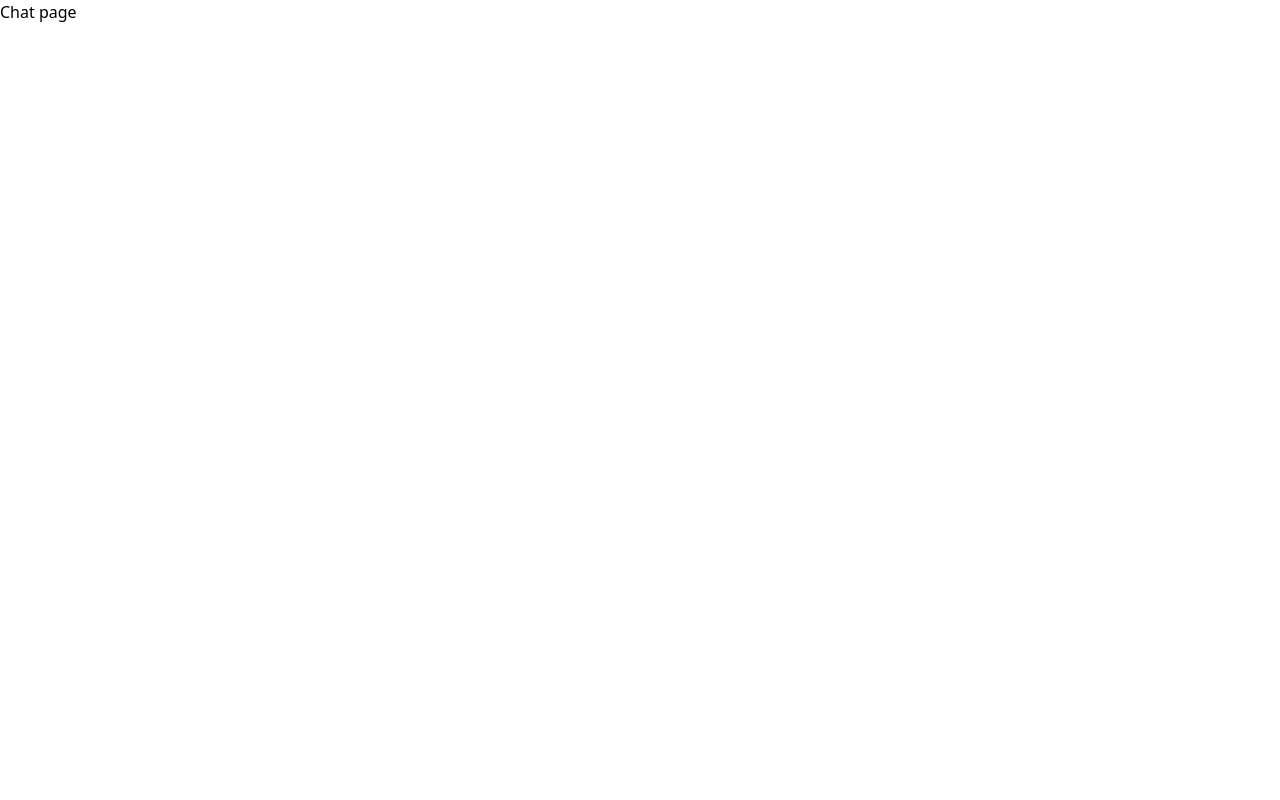
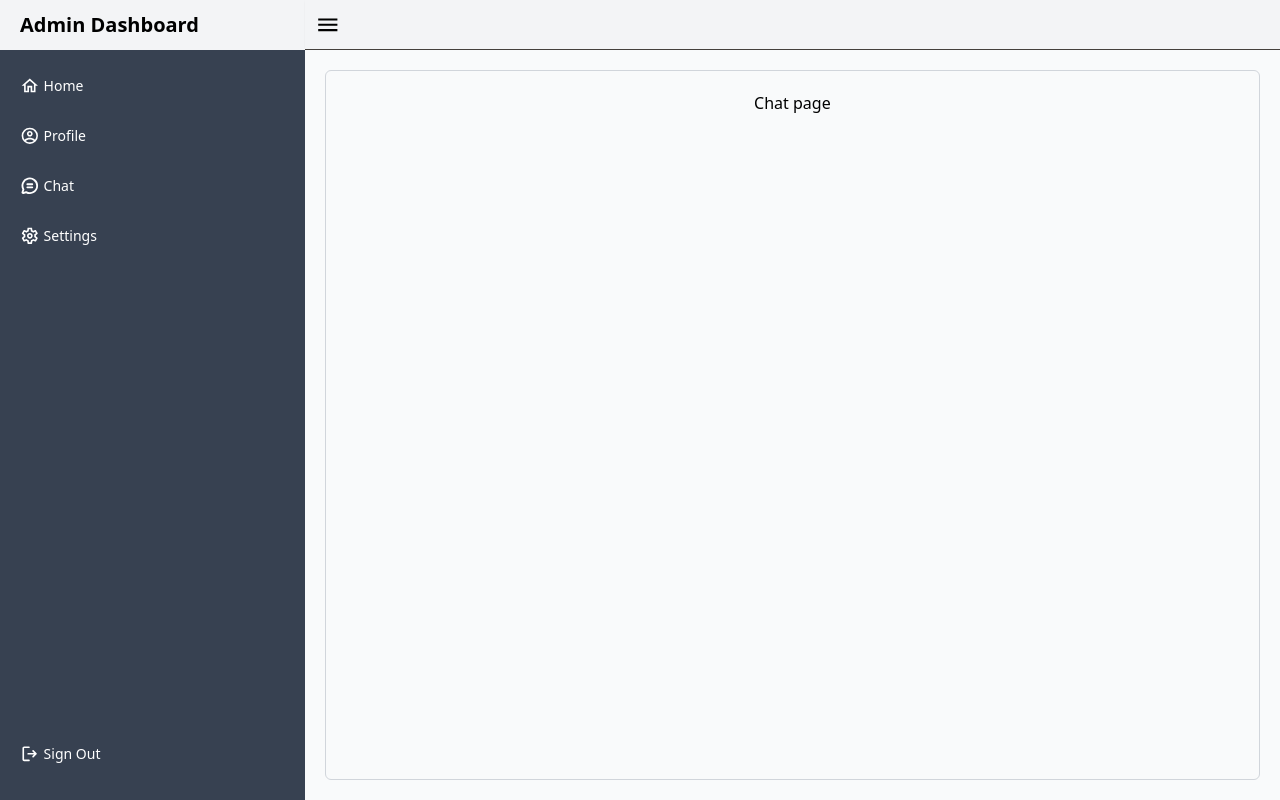
Before and after one commit to hasibulhasanshanto/tailwind-vue-starter-dashboard, a Vue app: page /chat in a window 1280 px wide. Built offline with nearby package versions, Linux system fonts and the light colour scheme.

Commit message:
Segrigate the componets

```diff
--- /dev/null
+++ b/src/components/dashboard/Header.vue
@@ -0,0 +1,19 @@
+<script setup lang="ts">
+import CiHamburger from "../icons/hamburger.vue";
+</script>
+
+<template>
+  <header>
+    <div
+      class="h-[50px] bg-gray-100 flex items-center shadow-sm px-[10px] w-full py-[10px] z-10 border-b border-stone-700"
+    >
+      <!-- Menu icon -->
+      <div @click="$emit('toggleMenu')" class="cursor-pointer w-[30px]">
+        <CiHamburger />
+      </div>
+      <!-- Search Bar  -->
+
+      <!-- Profile and Bar  -->
+    </div>
+  </header>
+</template>
--- a/src/views/Dashboard.vue
+++ b/src/components/dashboard/Sidebar.vue
@@ -1,28 +1,30 @@
 <script setup lang="ts">
-import IcOutlineHome from "../components/icons/home.vue";
-import ProfileCircleOutline from "../components/icons/profile.vue";
-import SettingsOutlineRounded from "../components/icons/settings.vue";
-import LogoutRounded from "../components/icons/logout.vue";
-import PhChatCircle from "../components/icons/chat.vue";
-import CiHamburger from "../components/icons/hamburger.vue";
+import IcOutlineHome from "../icons/home.vue";
+import ProfileCircleOutline from "../icons/profile.vue";
+import SettingsOutlineRounded from "../icons/settings.vue";
+import LogoutRounded from "../icons/logout.vue";
+import PhChatCircle from "../icons/chat.vue";
+
+defineProps(["showSidebar"]);
 </script>
 
 <template>
-  <div class="w-screen h-screen flex text-center">
-    <!-- Sidebar  -->
-    <div class="w-[400px] h-full text-white">
-      <div class="h-[50px] bg-gray-700 flex items-center justify-start">
+  <div v-show="!showSidebar" class="w-[400px] h-full text-white">
+    <aside>
+      <div class="h-[50px] bg-gray-100 flex items-center justify-start">
         <div class="px-[20px]">
-          <h3 class="font-bold text-sm md:text-xl">Admin Dashboard</h3>
+          <router-link to="/dashboard">
+            <h3 class="font-bold text-sm md:text-xl text-black">Admin Dashboard</h3>
+          </router-link>
         </div>
       </div>
-      <div class="h-[calc(100vh-50px)] bg-stone-400 py-4">
+      <div class="h-[calc(100vh-50px)] bg-gray-700 py-4">
         <div
           class="flex flex-col justify-between h-full px-[20px] space-y-[10px]"
         >
           <div class="flex flex-col justify-between space-y-[10px]">
             <router-link
-              to="/home"
+              to="/dashboard"
               class="inline-flex relative items-center py-[10px] w-full font-medium text-sm rounded-md rounded-b-lg hover:bg-gray-200 hover:text-black"
             >
               <IcOutlineHome class="mr-1" />
@@ -30,7 +32,7 @@ import CiHamburger from "../components/icons/hamburger.vue";
             </router-link>
 
             <router-link
-              to="/home"
+              to="/profile"
               class="inline-flex relative items-center py-[10px] w-full font-medium text-sm rounded-md rounded-b-lg hover:bg-gray-200 hover:text-black"
             >
               <ProfileCircleOutline class="mr-1" />
@@ -64,19 +66,6 @@ import CiHamburger from "../components/icons/hamburger.vue";
           </div>
         </div>
       </div>
-    </div>
-
-    <!-- Main  -->
-    <main class="w-full h-full">
-      <div
-        class="h-[50px] bg-gray-100 flex items-center shadow-sm px-[10px] w-full py-[10px] z-10 border-b border-stone-700"
-      >
-        <div class="cursor-pointer w-[30px]">
-            <CiHamburger/>
-        </div>
-      </div>
-
-      <div class="h-[calc(100vh-50px)] bg-white">Content</div>
-    </main>
+    </aside>
   </div>
 </template>
--- a/src/router/index.ts
+++ b/src/router/index.ts
@@ -1,34 +1,41 @@
-import { createRouter, createWebHistory } from 'vue-router'
+import { createRouter, createWebHistory } from "vue-router";
 
 const router = createRouter({
   history: createWebHistory(import.meta.env.BASE_URL),
   routes: [
     {
-      path: '/',
-      name: 'dashboard',
-      component: import('../views/Dashboard.vue')
+      path: "/",
+      name: "index",
+      component: import("../views/index.vue"),
     },
     {
-      path: '/home',
-      name: 'home',
-      component: import('../views/Home.vue')
+      path: "/",
+      name: "home",
+      component: import("../views/dashboard/index.vue"),
+      children: [
+        {
+          path: "/dashboard",
+          name: "dashboard",
+          component: import("../views/dashboard/Dashboard.vue"),
         },
         {
-      path: '/profile',
-      name: 'profile',
-      component: import('../views/Profile.vue')
+          path: "/profile",
+          name: "profile",
+          component: import("../views/dashboard/Profile.vue"),
         },
         {
-      path: '/chat',
-      name: 'chat',
-      component: import('../views/Chat.vue')
+          path: "/chat",
+          name: "chat",
+          component: import("../views/dashboard/Chat.vue"),
         },
         {
-      path: '/settings',
-      name: 'settings',
-      component: import('../views/Settings.vue')
+          path: "/settings",
+          name: "settings",
+          component: import("../views/dashboard/Settings.vue"),
         },
-  ]
-})
+      ],
+    },
+  ],
+});
 
-export default router
+export default router;
--- a/src/views/Home.vue
+++ b/src/views/dashboard/Dashboard.vue
@@ -3,6 +3,6 @@
 </script>
 <template>
     <div>
-        <p>Home page</p>
+        <p>Dashboard page</p>
     </div>
 </template>
--- /dev/null
+++ b/src/views/dashboard/index.vue
@@ -0,0 +1,36 @@
+<script setup lang="ts">
+import { ref } from "vue";
+import Navbar from "../../components/dashboard/Header.vue";
+import Sidebar from "../../components/dashboard/Sidebar.vue";
+
+const showSidebar = ref<boolean>(false);
+
+const toggleMenu = () => {
+  showSidebar.value = !showSidebar.value;
+};
+</script>
+
+<template>
+  <div class="w-screen h-screen flex text-center">
+    <!-- Sidebar  -->
+    <Sidebar :showSidebar="showSidebar" />
+
+    <!-- Main Start -->
+    <main class="w-full h-full">
+      <!-- Navbar  -->
+      <Navbar @toggleMenu="toggleMenu" />
+      <!-- Page content  -->
+      <div class="h-[calc(100vh-50px)] bg-gray-50 p-[20px]">
+        <div class="border border-gray-300 rounded-md p-[20px] h-full">
+          <router-view></router-view>
+        </div>
+      </div>
+    </main>
+    <!-- Main ends /.  -->
+  </div>
+</template>
+<style>
+body {
+  overflow: hidden;
+}
+</style>
--- /dev/null
+++ b/src/views/index.vue
@@ -0,0 +1,11 @@
+<script setup lang="ts">
+function goToDashboard() {
+    window.location.href = "/dashboard";
+}
+goToDashboard();
+</script>
+<template>
+    <div>
+        <p>This is Home page</p>
+    </div>
+</template>
```
Also changed, not shown: src/views/dashboard/Chat.vue (renamed from src/views/Chat.vue), src/views/dashboard/Profile.vue (renamed from src/views/Profile.vue), src/views/dashboard/Settings.vue (renamed from src/views/Settings.vue). Lines whose indentation alone changed are shown as unchanged.
